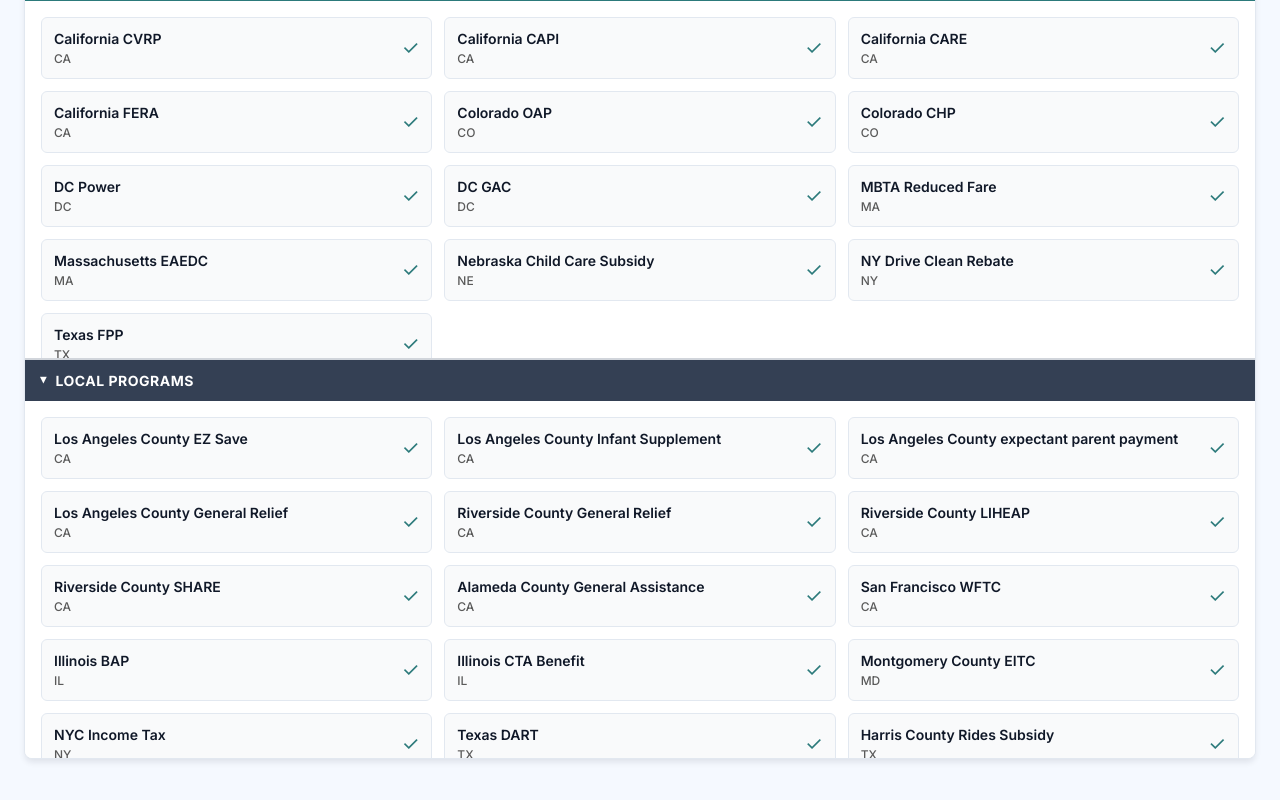
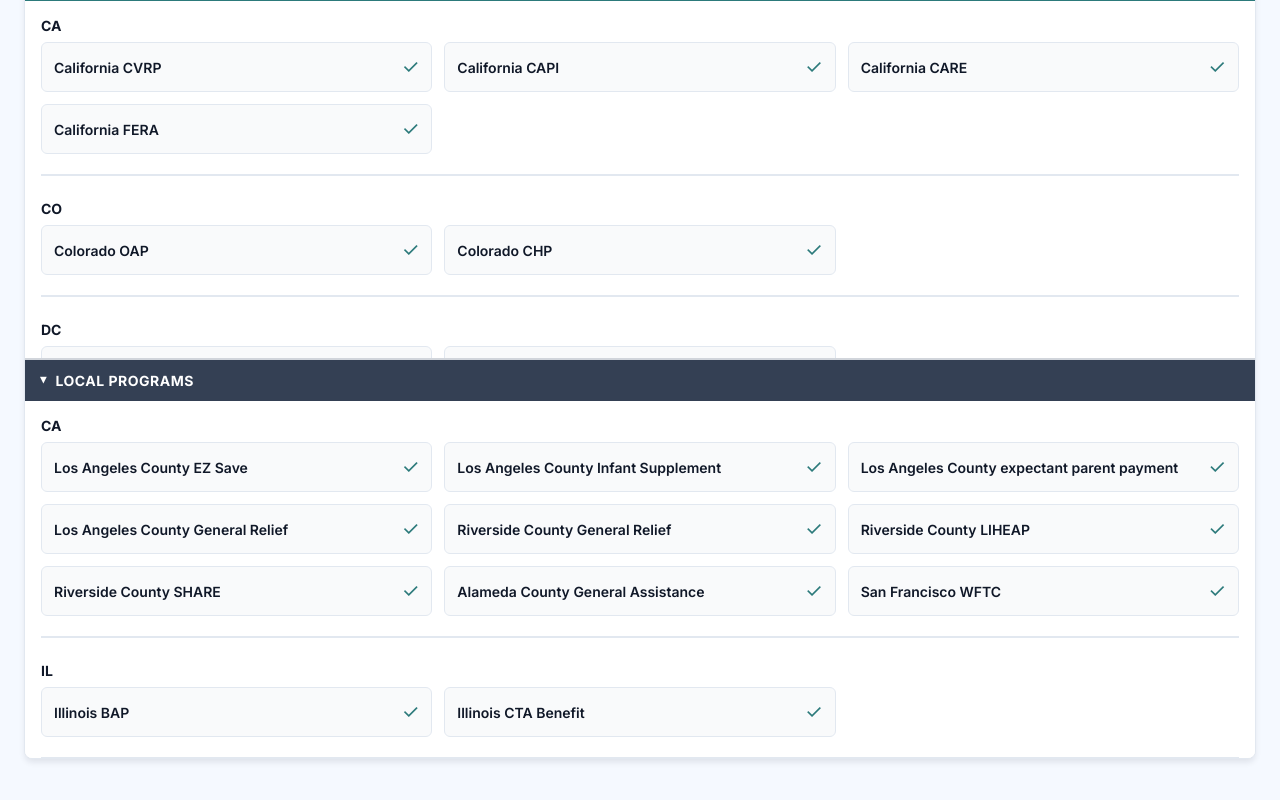
Before and after one commit to PolicyEngine/policyengine-coverage-tracker, a React (Create React App) app: page / in a window 1280 px wide. Shown: the part 960-1760 px from the top of the page. Built offline with nearby package versions, Linux system fonts and the light colour scheme.

Commit message:
better separation

```diff
--- a/src/components/MatrixView.tsx
+++ b/src/components/MatrixView.tsx
@@ -529,19 +529,40 @@
                 padding: spacing.lg,
                 backgroundColor: colors.white,
               }}>
+                {(() => {
+                  // Group programs by state
+                  const programsByState = new Map<string, typeof matrixData.stateRows>();
+                  matrixData.stateRows.forEach(row => {
+                    const state = Array.from(row.jurisdictions.entries()).find(([_, status]) => status !== null)?.[0] || '';
+                    if (!programsByState.has(state)) {
+                      programsByState.set(state, []);
+                    }
+                    programsByState.get(state)?.push(row);
+                  });
+
+                  return Array.from(programsByState.entries()).map(([state, programs], stateIdx) => (
+                    <div key={`state-group-${state}`} style={{
+                      marginBottom: stateIdx < programsByState.size - 1 ? spacing['2xl'] : 0,
+                      paddingBottom: stateIdx < programsByState.size - 1 ? spacing.xl : 0,
+                      borderBottom: stateIdx < programsByState.size - 1 ? `2px solid ${colors.gray[200]}` : 'none',
+                    }}>
+                      <h3 style={{
+                        fontSize: typography.fontSize.sm,
+                        fontWeight: typography.fontWeight.bold,
+                        color: colors.secondary[900],
+                        marginBottom: spacing.sm,
+                        fontFamily: typography.fontFamily.primary,
+                      }}>{state}</h3>
                       <div style={{
                         display: 'grid',
                         gridTemplateColumns: 'repeat(auto-fill, minmax(300px, 1fr))',
                         gap: spacing.md,
                       }}>
-                  {matrixData.stateRows.map((row, idx) => {
-                    // Get the state/jurisdiction this program applies to
-                    const applicableJurisdiction = Array.from(row.jurisdictions.entries()).find(([_, status]) => status !== null)?.[0] || '';
-                    const status = row.jurisdictions.get(applicableJurisdiction) || null;
-
+                        {programs.map((row, idx) => {
+                          const status = row.jurisdictions.get(state) || null;
                           return (
                             <div
-                        key={`state-${idx}`}
+                              key={`state-${state}-${idx}`}
                               style={{
                                 padding: spacing.md,
                                 backgroundColor: colors.gray[50],
@@ -567,11 +588,6 @@
                                   fontSize: typography.fontSize.sm,
                                   fontWeight: typography.fontWeight.semibold,
                                 }}>{row.name}</span>
-                          <span style={{
-                            color: colors.text.secondary,
-                            fontSize: typography.fontSize.xs,
-                            fontWeight: typography.fontWeight.medium,
-                          }}>{applicableJurisdiction}</span>
                               </div>
                               <div style={{
                                 fontSize: typography.fontSize.xl,
@@ -584,6 +600,9 @@
                           );
                         })}
                       </div>
+                    </div>
+                  ));
+                })()}
               </div>
             )}
           </div>
@@ -629,19 +648,40 @@
                 padding: spacing.lg,
                 backgroundColor: colors.white,
               }}>
+                {(() => {
+                  // Group programs by state
+                  const programsByState = new Map<string, typeof matrixData.localRows>();
+                  matrixData.localRows.forEach(row => {
+                    const state = Array.from(row.jurisdictions.entries()).find(([_, status]) => status !== null)?.[0] || '';
+                    if (!programsByState.has(state)) {
+                      programsByState.set(state, []);
+                    }
+                    programsByState.get(state)?.push(row);
+                  });
+
+                  return Array.from(programsByState.entries()).map(([state, programs], stateIdx) => (
+                    <div key={`local-group-${state}`} style={{
+                      marginBottom: stateIdx < programsByState.size - 1 ? spacing['2xl'] : 0,
+                      paddingBottom: stateIdx < programsByState.size - 1 ? spacing.xl : 0,
+                      borderBottom: stateIdx < programsByState.size - 1 ? `2px solid ${colors.gray[200]}` : 'none',
+                    }}>
+                      <h3 style={{
+                        fontSize: typography.fontSize.sm,
+                        fontWeight: typography.fontWeight.bold,
+                        color: colors.secondary[900],
+                        marginBottom: spacing.sm,
+                        fontFamily: typography.fontFamily.primary,
+                      }}>{state}</h3>
                       <div style={{
                         display: 'grid',
                         gridTemplateColumns: 'repeat(auto-fill, minmax(300px, 1fr))',
                         gap: spacing.md,
                       }}>
-                  {matrixData.localRows.map((row, idx) => {
-                    // Get the state/jurisdiction this program applies to
-                    const applicableJurisdiction = Array.from(row.jurisdictions.entries()).find(([_, status]) => status !== null)?.[0] || '';
-                    const status = row.jurisdictions.get(applicableJurisdiction) || null;
-
+                        {programs.map((row, idx) => {
+                          const status = row.jurisdictions.get(state) || null;
                           return (
                             <div
-                        key={`local-${idx}`}
+                              key={`local-${state}-${idx}`}
                               style={{
                                 padding: spacing.md,
                                 backgroundColor: colors.gray[50],
@@ -667,11 +707,6 @@
                                   fontSize: typography.fontSize.sm,
                                   fontWeight: typography.fontWeight.semibold,
                                 }}>{row.name}</span>
-                          <span style={{
-                            color: colors.text.secondary,
-                            fontSize: typography.fontSize.xs,
-                            fontWeight: typography.fontWeight.medium,
-                          }}>{applicableJurisdiction}</span>
                               </div>
                               <div style={{
                                 fontSize: typography.fontSize.xl,
@@ -685,6 +720,9 @@
                         })}
                       </div>
                     </div>
+                  ));
+                })()}
+              </div>
             )}
           </div>
         </div>
```
Lines whose indentation alone changed are shown as unchanged.
